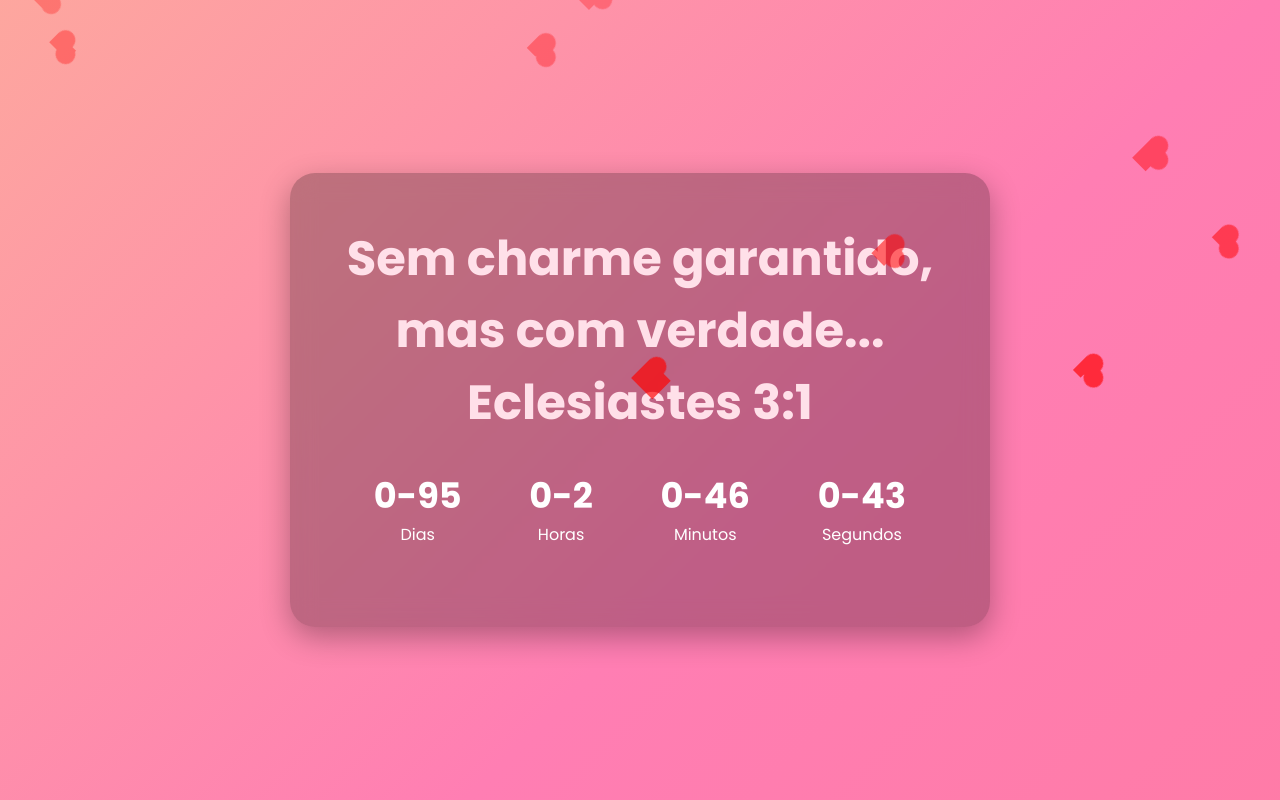
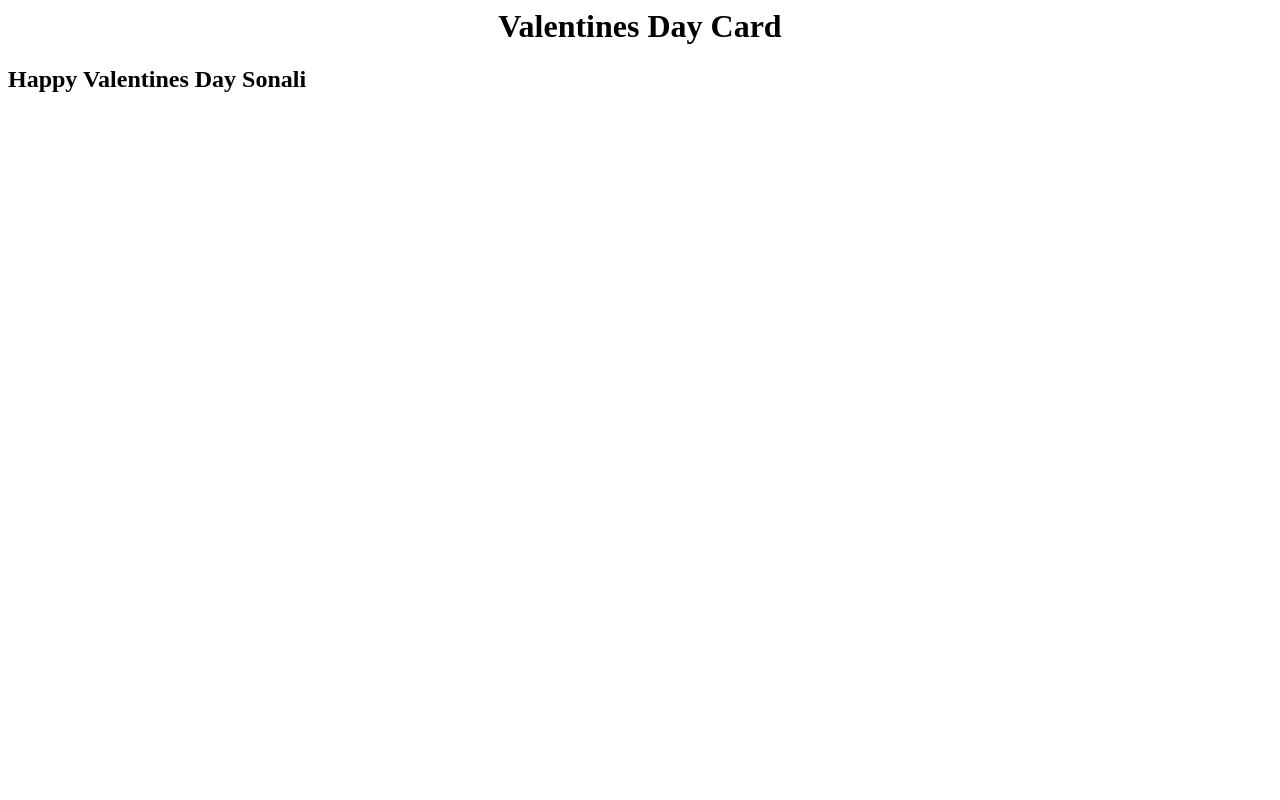
Before and after one commit to taia44503-droid/time, a plain HTML site: page index.html in a window 1280 px wide. Drawn offline with Linux system fonts and the light colour scheme.

Commit message:
Update index.html

```diff
--- a/index.html
+++ b/index.html
@@ -1,134 +1,28 @@
-<!DOCTYPE html>
-<html lang="en">
-<head>
-<meta charset="UTF-8">
-<meta name="viewport" content="width=device-width, initial-scale=1.0">
-<title>Em breve, nós </title>
-<style>
-  @import url('https://fonts.googleapis.com/css2?family=Poppins:wght@400;700&display=swap');
-  *{margin:0;padding:0;box-sizing:border-box;font-family:'Poppins',sans-serif;}
-  html, body{height:100%;overflow:hidden;}
-  body{
-    background: linear-gradient(-45deg,#ff758c,#ff7eb3,#fbd786,#f7797d);
-    background-size:400% 400%;
-    animation: gradientBG 20s ease infinite;
-    display:flex;justify-content:center;align-items:center;color:white;text-align:center;padding:20px;
-  }
-  @keyframes gradientBG{
-    0%{background-position:0% 50%;}
-    50%{background-position:100% 50%;}
-    100%{background-position:0% 50%;}
-  }
-  .container{
-    max-width:700px;
-    background: rgba(0,0,0,0.25);
-    padding:50px;
-    border-radius:25px;
-    backdrop-filter: blur(12px);
-    box-shadow:0 10px 30px rgba(0,0,0,0.3);
-    position:relative;
-  }
-  h1{font-size:3rem;margin-bottom:20px;color:#ffe0e9;}
-  p{font-size:1.2rem;margin-bottom:30px;color:#ffd6e0;}
-
-  .countdown{display:flex;justify-content:space-around;margin:30px 0;}
-  .countdown div{text-align:center;}
-  .countdown span{display:block;font-size:2.2rem;font-weight:bold;}
-
-  input[type=email]{
-    padding:15px 20px;border-radius:30px 0 0 30px;border:none;outline:none;width:65%;font-size:1rem;
-  }
-  button{
-    padding:15px 25px;border:none;border-radius:0 30px 30px 0;background:#ff496e;color:white;font-size:1rem;font-weight:bold;cursor:pointer;transition:0.3s;
-  }
-  button:hover{background:#ff2e55;}
-
-  footer{margin-top:25px;font-size:0.9rem;color:rgba(255,255,255,0.7);}
-
-  /* Heart Particles */
-  .heart{
-    position:absolute;
-    width:20px;height:20px;
-    background:red;
-    transform:rotate(45deg);
-    animation: floatUp linear infinite;
-    opacity:0.7;
-  }
-  .heart:before, .heart:after{
-    content:'';
-    position:absolute;
-    width:20px;height:20px;
-    background:red;
-    border-radius:50%;
-  }
-  .heart:before{top:-10px;left:0;}
-  .heart:after{left:10px;top:0;}
-  @keyframes floatUp{
-    0%{transform:translateY(0) rotate(45deg); opacity:0.7;}
-    100%{transform:translateY(-700px) rotate(45deg); opacity:0;}
-  }
-</style>
-</head>
 <body>
-  <div class="container">
-    <h1>Sem charme garantido, mas com verdade... Eclesiastes 3:1</h1>
-
-
-    <div class="countdown">
-      <div><span id="days">00</span>Dias</div>
-      <div><span id="hours">00</span>Horas</div>
-      <div><span id="minutes">00</span>Minutos</div>
-      <div><span id="seconds">00</span>Segundos</div>
+  <div id="card">
+    <center><h1>Valentines Day Card </h1></center>
+    <div class="heart" id="heart1">
+      <div id="half1">
+        <div id="circle"></div>
+        <div id="rec"></div>
+      </div>
+      <div id="half2">
+        <div id="circle"></div>
+        <div id="rec"></div>
+      </div>
     </div>
-
-    <div class="subscribe">
-      <form id="subscribeForm">
-
-
-      </form>
+    <div id="message">
+      <h2>Happy Valentines Day Sonali</h2>
     </div>
-
-
+    <div class="heart" id="heart2">
+      <div id="half1">
+        <div id="circle"></div>
+        <div id="rec"></div>
+      </div>
+      <div id="half2">
+        <div id="circle"></div>
+        <div id="rec"></div>
+      </div>
+    </div>
   </div>
-
-<script>
-  const countdownDate = new Date("Jan 10, 2026 19:30:00").getTime();
-  const daysEl=document.getElementById('days');
-  const hoursEl=document.getElementById('hours');
-  const minutesEl=document.getElementById('minutes');
-  const secondsEl=document.getElementById('seconds');
-
-  function updateCountdown(){
-    const now=new Date().getTime();
-    const diff=countdownDate-now;
-    const d=Math.floor(diff/(1000*60*60*24));
-    const h=Math.floor((diff%(1000*60*60*24))/(1000*60*60));
-    const m=Math.floor((diff%(1000*60*60))/(1000*60));
-    const s=Math.floor((diff%(1000*60))/1000);
-    daysEl.innerText=d<10?'0'+d:d;
-    hoursEl.innerText=h<10?'0'+h:h;
-    minutesEl.innerText=m<10?'0'+m:m;
-    secondsEl.innerText=s<10?'0'+s:s;
-  }
-  setInterval(updateCountdown,1000);
-
-  const form=document.getElementById('subscribeForm');
-  form.addEventListener('submit',function(e){
-    e.preventDefault();
-    alert('Thank you! You will be notified.');
-    form.reset();
-  });
-
-  // Create heart particles
-  for(let i=0;i<40;i++){
-    const heart=document.createElement('div');
-    heart.classList.add('heart');
-    heart.style.left=Math.random()*100+'%';
-    heart.style.animationDuration=3+Math.random()*5+'s';
-    heart.style.width=10+Math.random()*20+'px';
-    heart.style.height=10+Math.random()*20+'px';
-    document.body.appendChild(heart);
-  }
-</script>
 </body>
-</html>
```
